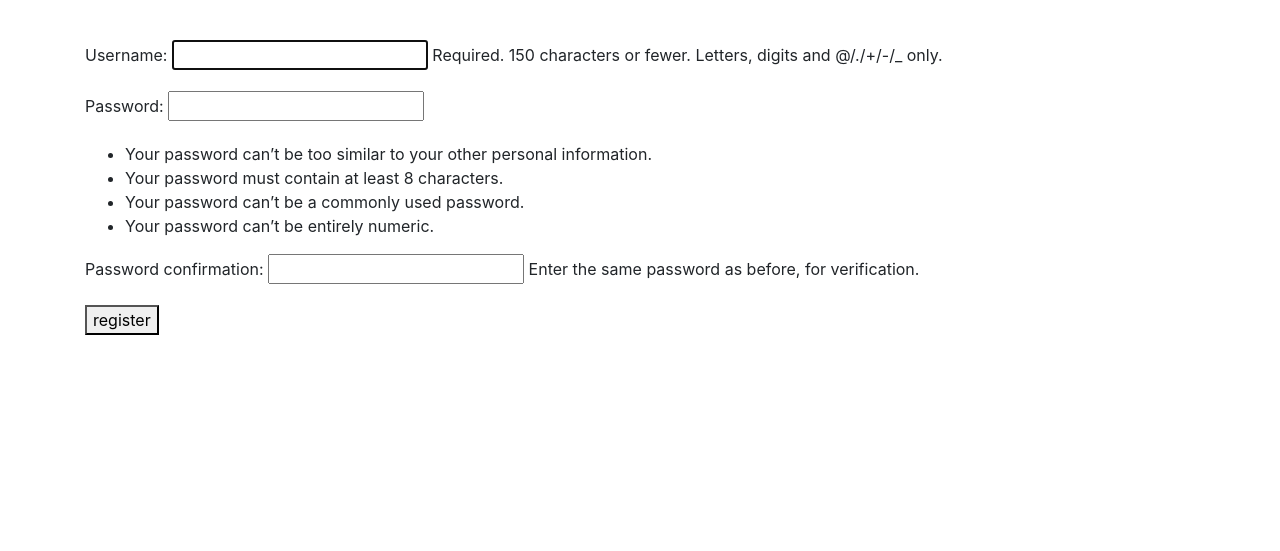
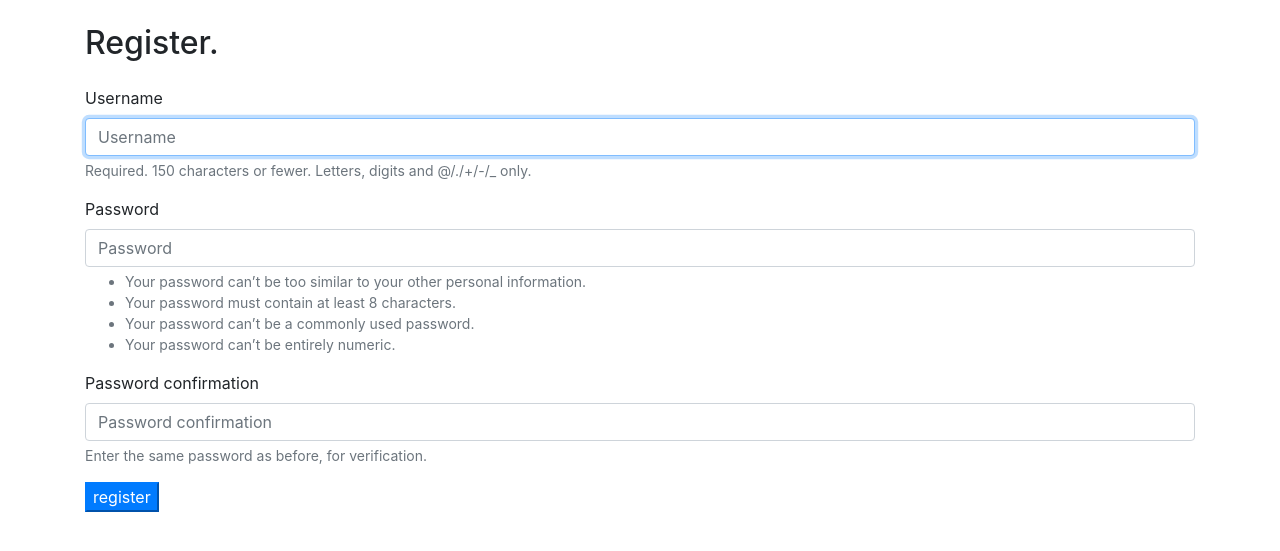
Before and after one commit to Andrei2020-web/Blog, a Django app: page /users/register/ in a window 1280 px wide. Shown: the part 58-609 px from the top of the page. Run offline with Django 3.2, Linux system fonts and the light colour scheme; some libraries are stand-ins or nearby versions.

Commit message:
Применил стили Bootstrap к странице register.html.

```diff
--- a/users/templates/users/register.html
+++ b/users/templates/users/register.html
@@ -1,13 +1,17 @@
 {% extends "blogs/base.html" %}
+{% load bootstrap4 %}
+
+{% block page_header %}
+    <h2>Register.</h2>
+{% endblock page_header %}
 
 {% block content %}
-
-<form method="post" action="{% url 'users:register' %}">
+<form method="post" action="{% url 'users:register' %}" class="form">
     {% csrf_token %}
-    {{ form.as_p }}
-
-    <button name="submit">register</button>
+    {% bootstrap_form form %}
+    {% buttons %}
+        <button name="submit" class="btn-primary">register</button>
+    {% endbuttons %}
     <input type="hidden" name="next" value="{% url 'blogs:index' %}"/>
 </form>
-
 {% endblock content %}
```
